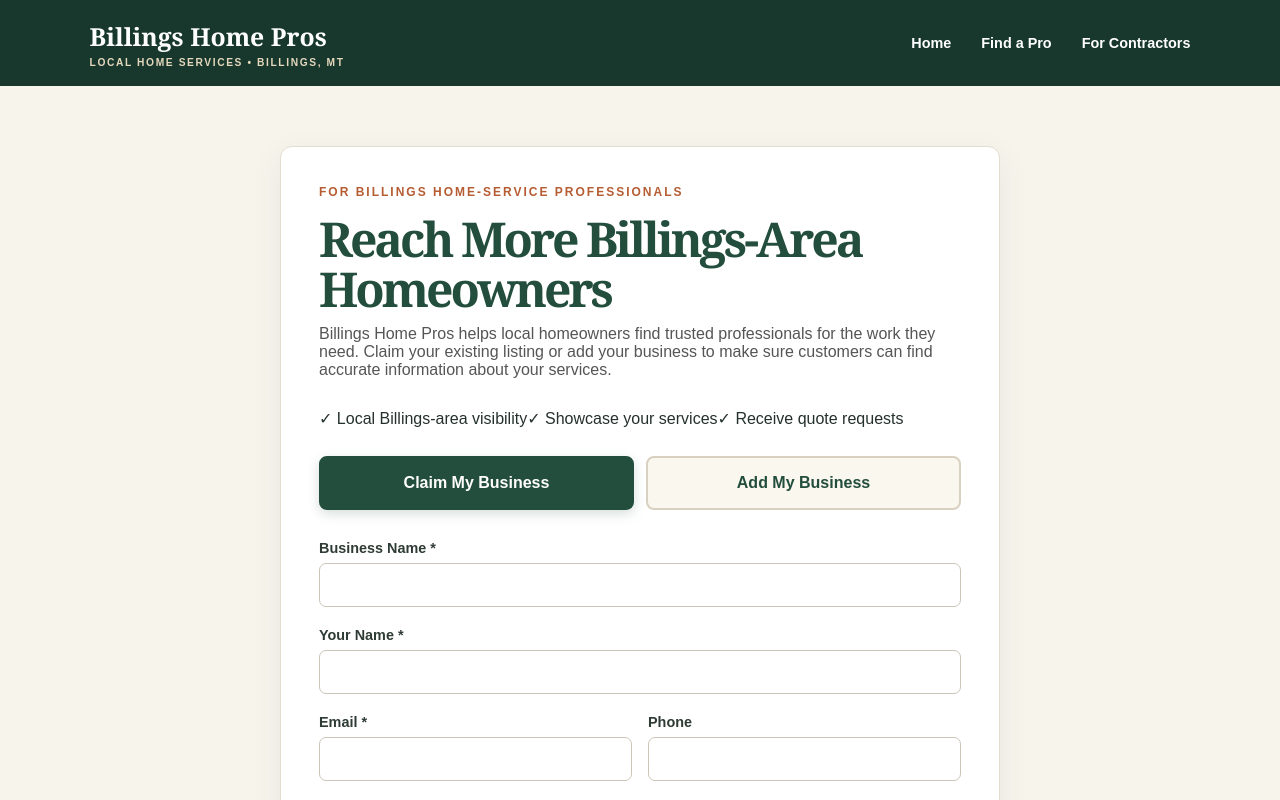
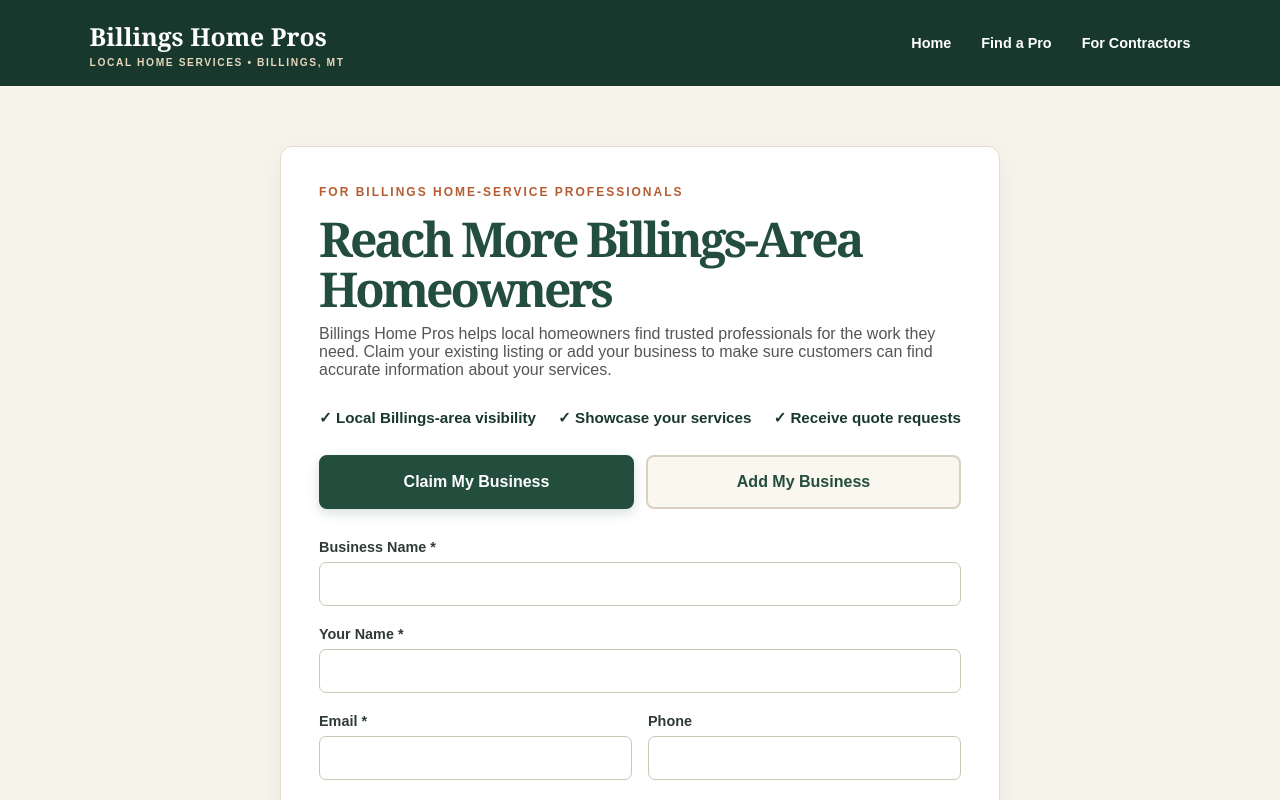
Before and after one commit to Cheddaronbass/billingshomepros, a Next.js app: page /get-listed in a window 1280 px wide. Shown: the top 800 px of the page. Built offline with nearby package versions, Linux system fonts and the light colour scheme.

Commit message:
Add contractorBenefits styles to globals.css

```diff
--- a/app/globals.css
+++ b/app/globals.css
@@ -230,6 +230,20 @@ h1 span {
   font-size: 1.15rem;
   font-weight: 800;
   letter-spacing: 0.12em;
+}
+.contractorBenefits {
+  display: flex;
+  flex-wrap: wrap;
+  justify-content: center;
+  gap: 10px 22px;
+  margin: 22px 0 28px;
+  color: var(--forest);
+  font-size: 0.95rem;
+  font-weight: 700;
+}
+
+.contractorBenefits span {
+  white-space: nowrap;
 }
 .sectionHeading h2 {
   margin-bottom: 15px;
```
